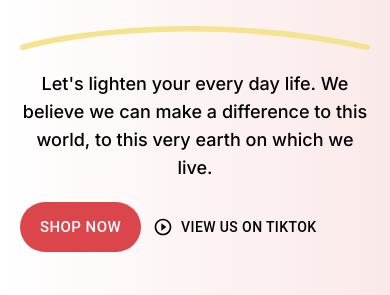
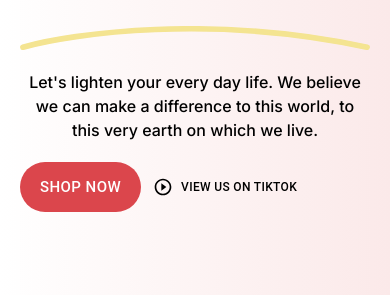
Before and after one commit to Remilekun-Elijah/juwon-electric, a React (Vite) app in the folder frontend/: page / in a window 390 px wide. Shown: the part 545-840 px from the top of the page. Built offline with nearby package versions, Linux system fonts and the light colour scheme; no server answers.

Commit message:
minor fixes

```diff
--- a/frontend/src/pages/Home/About.jsx
+++ b/frontend/src/pages/Home/About.jsx
@@ -32,7 +32,7 @@ const About = () => {
                 navMenu={["Our Mission", "Our Vision", "Quality Assurance"]}
               />
             </div>
-            <p className="text-base lg:text-left text-justify mt-5 inter-medium text-faint">
+            <p className="md:text-base text-sm lg:text-left text-justify mt-5 inter-medium text-faint">
               {about}
             </p>
           </div>
--- a/frontend/src/pages/Home/Header.jsx
+++ b/frontend/src/pages/Home/Header.jsx
@@ -19,7 +19,7 @@ const Header = () => {
           {/* CURVE IMAGE */}
           <img src="curve_line.svg" alt="curve_line" />
 
-          <p className="inter-medium text-lg md:my-8 my-5 md:text-left text-center">
+          <p className="inter-medium md:text-lg text-base md:my-8 my-5 md:text-left text-center">
             {" "}
             Let&apos;s lighten your every day life. We believe we can make a
             difference to this world, to this very earth on which we live.
@@ -35,7 +35,7 @@ const Header = () => {
             </Button>
 
             <Button
-              className="!text-black"
+              className="!text-black md:!text-sm !text-xs"
               LinkComponent={Link}
               to="https://www.tiktok.com/@juwon_electric"
               startIcon={<PlayCircleOutlineIcon />}
--- a/frontend/src/pages/Services/Services.jsx
+++ b/frontend/src/pages/Services/Services.jsx
@@ -102,7 +102,7 @@ const Services = () => {
             we offer our customers
           </p>
 
-          <section className="mt-10 grid xl:grid-cols-3 md:grid-cols-2 justify-center gap-10">
+          <section className="mt-10 grid xl:grid-cols-3 md:grid-cols-2 justify-center xl:gap-16 gap-10">
             {offeringData.map((a, i) => (
               <div
                 key={i}
```
